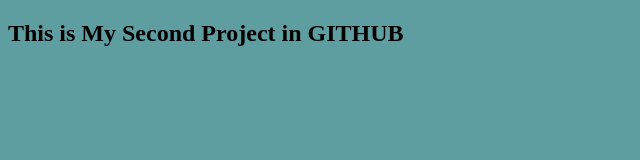
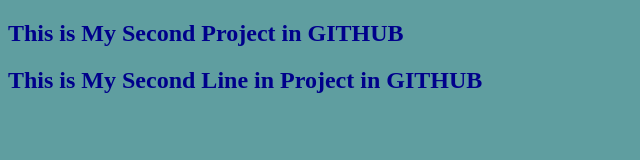
Before and after one commit to diyadebolina/Project2, a plain HTML site: page index.html in a window 1280 px wide. Shown: the whole page, without its empty margins (0-640 px from the left). Drawn offline with Linux system fonts and the light colour scheme.

Commit message:
add h2 and style it

```diff
--- a/index.html
+++ b/index.html
@@ -9,5 +9,6 @@
 </head>
 <body>
 <h2>This is My Second Project in GITHUB</h2>
+<h2>This is My Second Line in Project in GITHUB</h2>
 </body>
 </html>
--- a/style.css
+++ b/style.css
@@ -2,3 +2,7 @@
 {
 background-color:cadetblue;
 }
+h2
+{
+color:darkblue;
+}
```
